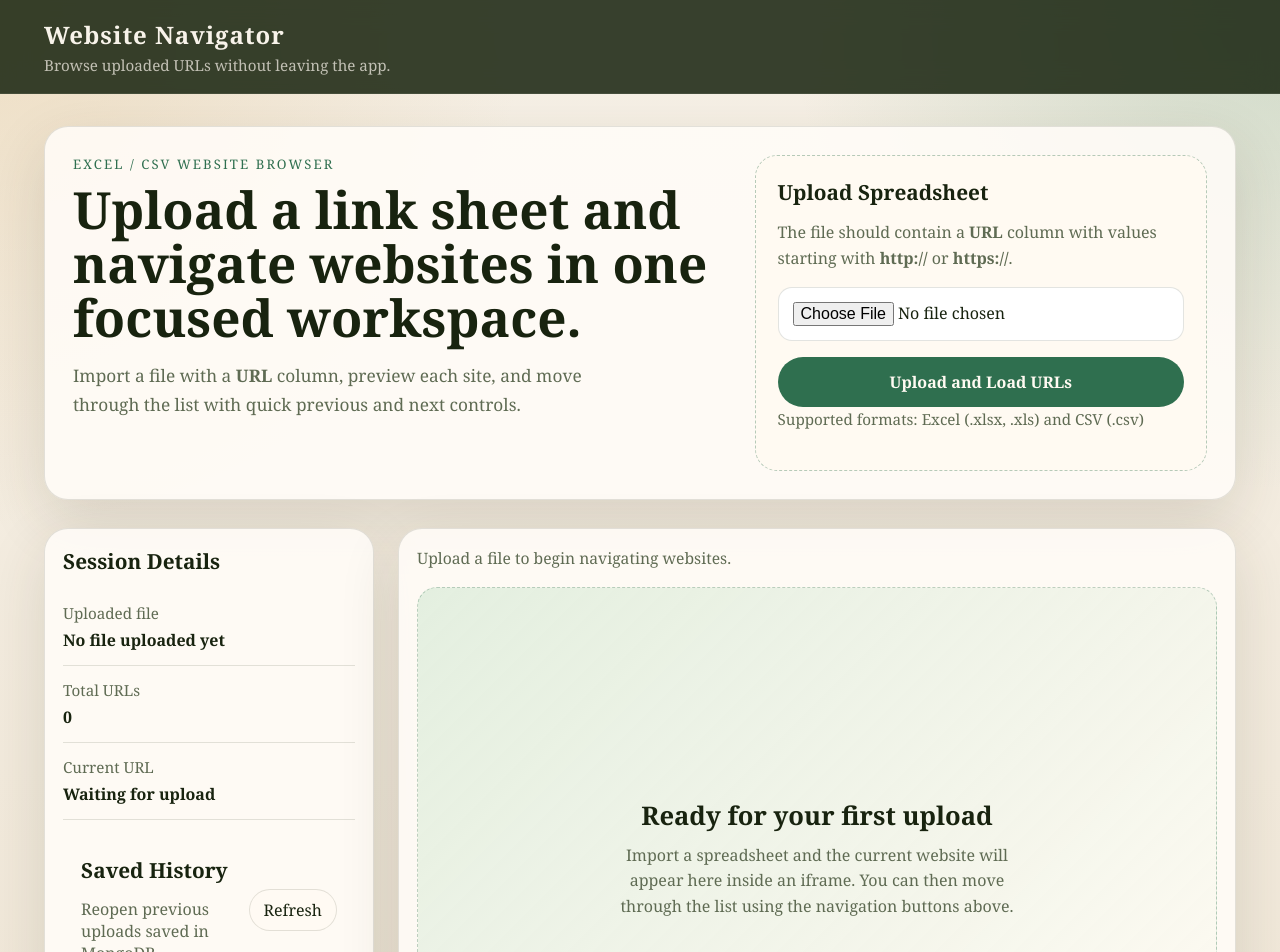
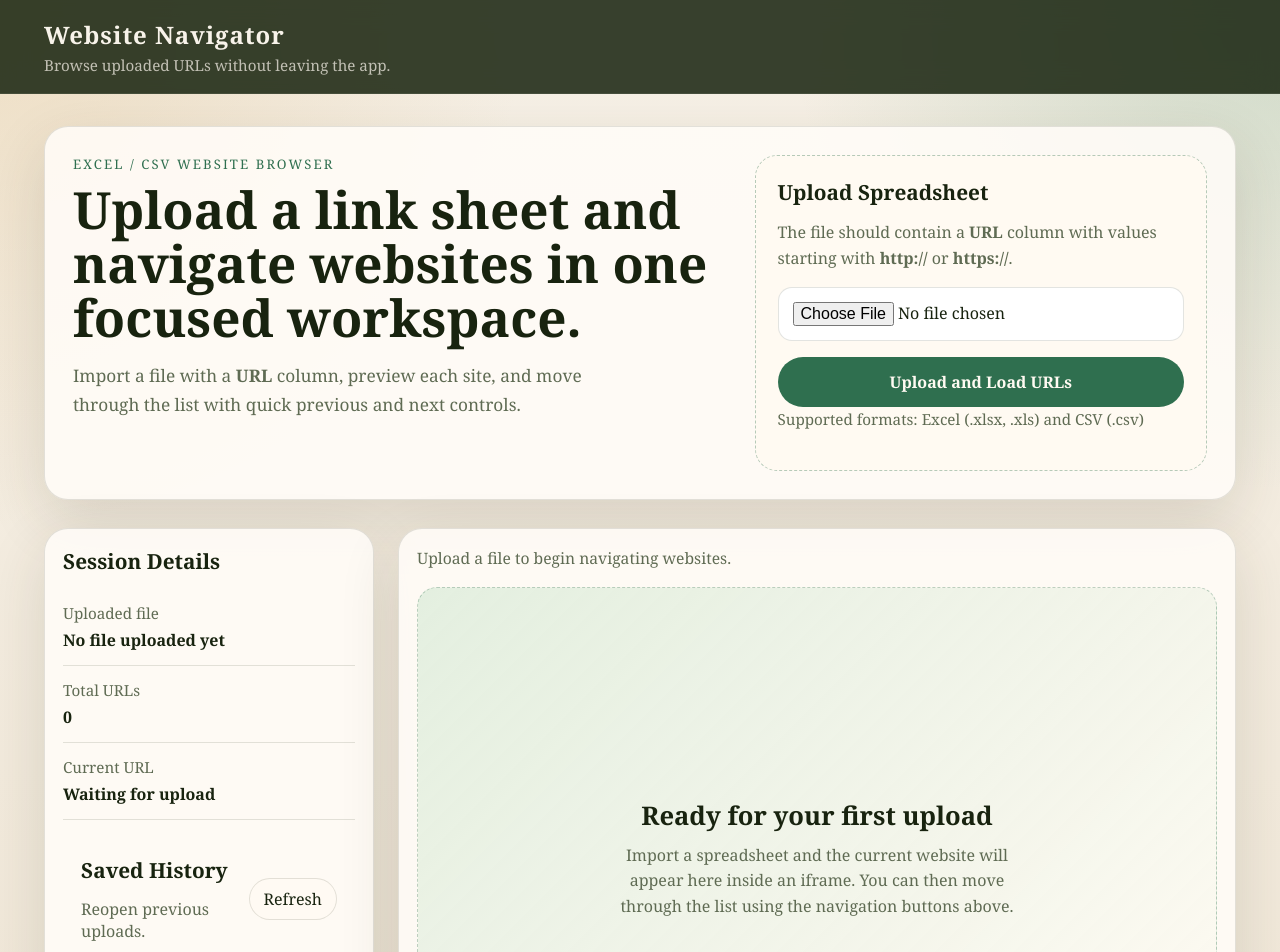
Before and after one commit to Leonallr10/Website-navigator, a React (Create React App) app in the folder frontend/: page / in a window 1280 px wide. Shown: the top 952 px of the page. Built offline with nearby package versions, Linux system fonts and the light colour scheme; no server answers.

Commit message:
feat: add HistoryPanel component for session management and include demo video in README

```diff
--- a/frontend/src/components/HistoryPanel.jsx
+++ b/frontend/src/components/HistoryPanel.jsx
@@ -27,7 +27,7 @@ function HistoryPanel({
       <div className="history-header">
         <div>
           <h2>Saved History</h2>
-          <p className="history-subtitle">Reopen previous uploads saved in MongoDB.</p>
+          <p className="history-subtitle">Reopen previous uploads.</p>
         </div>
         <button className="history-refresh-button" onClick={onReload} disabled={isLoading}>
           {isLoading ? "Refreshing..." : "Refresh"}
```
Also changed, not shown: 2 other files (tests, documents, lock files or other folders).
